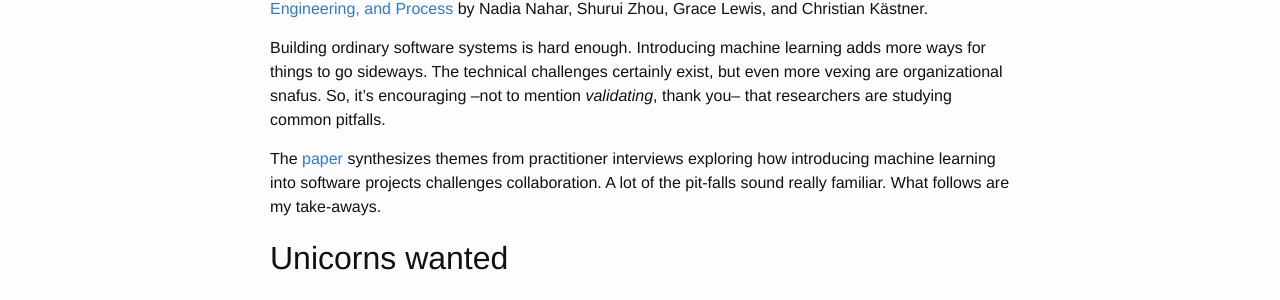
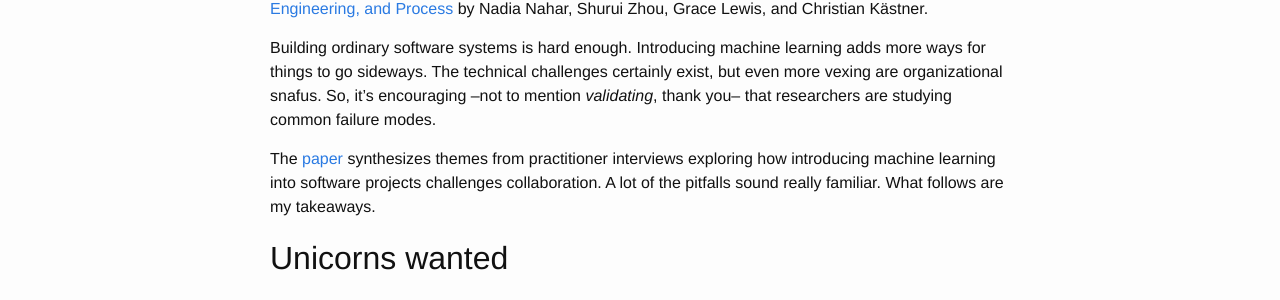
Before and after one commit to cbare/cbare.github.io, a Jekyll site: the page built from _posts/2022-11-27-collaboration-challenges-in-ml-systems.md, in a window 1280 px wide and 900 px high. Shown: the part 269-569 px from the top of the window. Built offline with Jekyll 4.4.1, drawn with Linux system fonts in a browser that asks for light colours.

Commit message:
fix typos

```diff
--- a/_posts/2022-11-27-collaboration-challenges-in-ml-systems.md
+++ b/_posts/2022-11-27-collaboration-challenges-in-ml-systems.md
@@ -7,9 +7,9 @@ categories: machine-learning software-engineering
 
 Notes on: [Collaboration Challenges in Building ML-Enabled Systems: Communication, Documentation, Engineering, and Process][1] by Nadia Nahar, Shurui Zhou, Grace Lewis, and Christian Kästner.
 
-Building ordinary software systems is hard enough. Introducing machine learning adds more ways for things to go sideways. The technical challenges certainly exist, but even more vexing are organizational snafus. So, it's encouraging –not to mention _validating_, thank you– that researchers are studying common pitfalls.
+Building ordinary software systems is hard enough. Introducing machine learning adds more ways for things to go sideways. The technical challenges certainly exist, but even more vexing are organizational snafus. So, it's encouraging –not to mention _validating_, thank you– that researchers are studying common failure modes.
 
-The [paper][1] synthesizes themes from practitioner interviews exploring how introducing machine learning into software projects challenges collaboration. A lot of the pit-falls sound really familiar. What follows are my take-aways.
+The [paper][1] synthesizes themes from practitioner interviews exploring how introducing machine learning into software projects challenges collaboration. A lot of the pitfalls sound really familiar. What follows are my takeaways.
 
 
 ## Unicorns wanted
```
